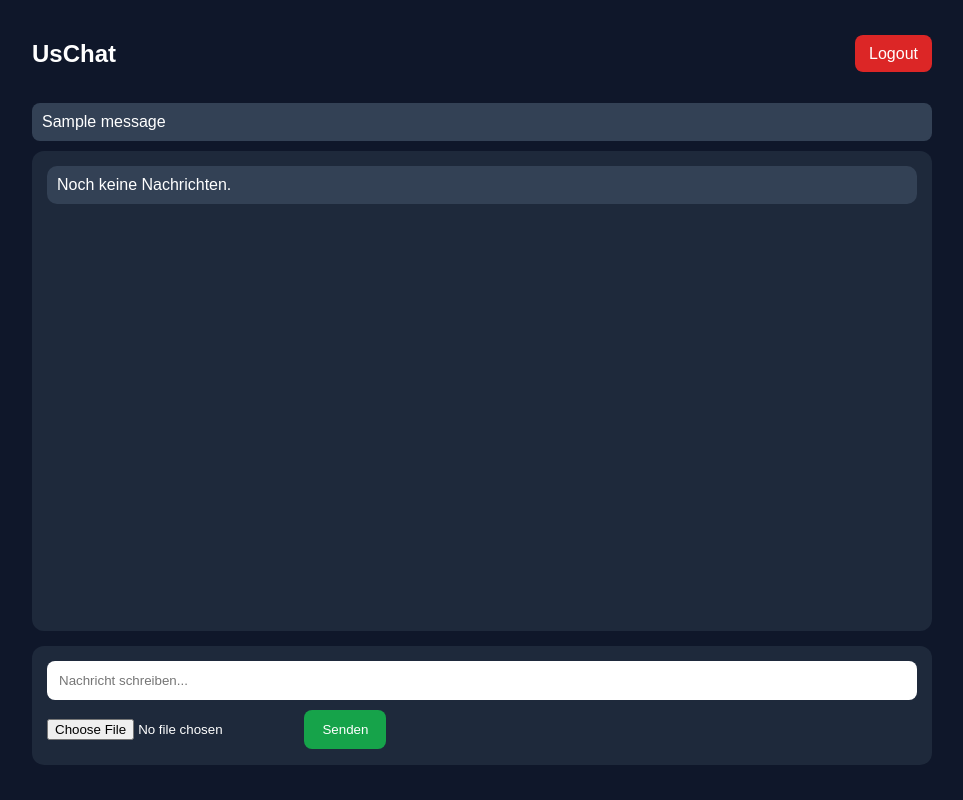
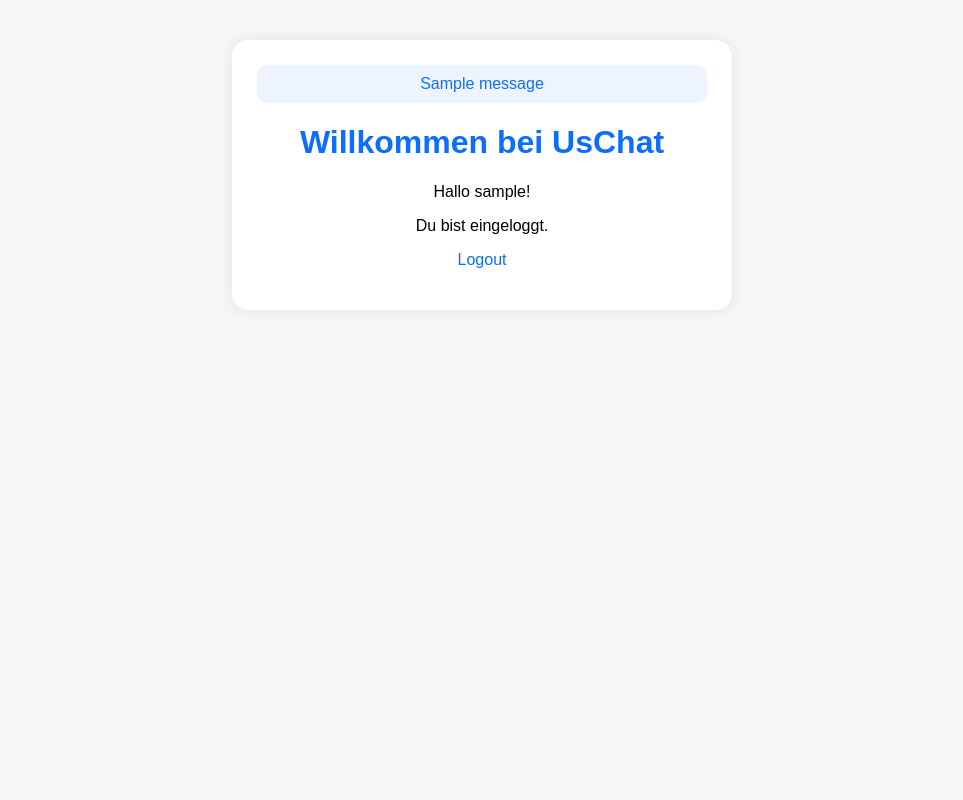
Before and after one commit to mohammadfazli5566-ctrl/uschat, a Flask app: template templates/chat.html in a window 1280 px wide. Shown: the whole page, without its empty margins (158-1121 px from the left). Run offline with Flask 3, Linux system fonts and the light colour scheme; the template is opened without the code that fills it: most values are stand-ins (such as "Sample title", 1, 10 or a date in 2020); one stand-in notice (Sample message) is shown.

Commit message:
users table fix for render

```diff
--- a/app.py
+++ b/app.py
@@ -7,16 +7,15 @@ import random
 import os
 
 app = Flask(__name__)
-app.secret_key = "uschat_secret_key_123"
+app.secret_key = os.environ.get("SECRET_KEY", "uschat_secret_key_123")
 
 DATABASE = "database.db"
 
-# DEINE APP-SENDER-E-MAIL
-# Diese E-Mail verschickt die Reset-Codes an ALLE Benutzer
-SENDER_EMAIL = "deinegmailadresse@gmail.com"
-SENDER_APP_PASSWORD = "dein_google_app_passwort"
+# HIER DEINE ECHTE GMAIL UND APP-PASSWORT EINTRAGEN
+SENDER_EMAIL = os.environ.get("SENDER_EMAIL", "deinegmailadresse@gmail.com")
+SENDER_APP_PASSWORD = os.environ.get("SENDER_APP_PASSWORD", "dein_google_app_passwort")
 
-# Temporärer Speicher für Reset-Codes
+# Temporäre Reset-Codes
 reset_codes = {}
 
 
@@ -40,6 +39,10 @@ def init_db():
 
     conn.commit()
     conn.close()
+
+
+# WICHTIG: Tabelle direkt beim Start erstellen
+init_db()
 
 
 @app.route("/")
@@ -110,11 +113,7 @@ def chat():
         flash("Bitte zuerst einloggen.")
         return redirect(url_for("login"))
 
-    return f"""
-    <h1>Willkommen bei UsChat, {session['username']}!</h1>
-    <p>Du bist eingeloggt.</p>
-    <a href="/logout">Logout</a>
-    """
+    return render_template("chat.html", username=session["username"])
 
 
 @app.route("/logout")
@@ -207,6 +206,5 @@ def reset_password(email):
 
 
 if __name__ == "__main__":
-    init_db()
     port = int(os.environ.get("PORT", 5000))
     app.run(host="0.0.0.0", port=port, debug=True)
--- a/templates/chat.html
+++ b/templates/chat.html
@@ -1,138 +1,8 @@
-<!DOCTYPE html>
-<html lang="de">
-<head>
-    <meta charset="UTF-8">
-    <title>UsChat</title>
-    <style>
-        body {
-            font-family: Arial, sans-serif;
-            background: #0f172a;
-            color: white;
-            margin: 0;
-            padding: 0;
-        }
-        .container {
-            width: 90%;
-            max-width: 900px;
-            margin: 20px auto;
-        }
-        .top-bar {
-            display: flex;
-            justify-content: space-between;
-            align-items: center;
-            margin-bottom: 15px;
-        }
-        .logout {
-            background: #dc2626;
-            color: white;
-            text-decoration: none;
-            padding: 10px 14px;
-            border-radius: 8px;
-        }
-        .chat-box {
-            background: #1e293b;
-            padding: 15px;
-            border-radius: 12px;
-            height: 450px;
-            overflow-y: auto;
-            margin-bottom: 15px;
-        }
-        .message {
-            background: #334155;
-            padding: 10px;
-            border-radius: 10px;
-            margin-bottom: 10px;
-        }
-        .me {
-            background: #2563eb;
-        }
-        .file-link {
-            display: inline-block;
-            margin-top: 6px;
-            color: #93c5fd;
-            text-decoration: none;
-        }
-        form {
-            background: #1e293b;
-            padding: 15px;
-            border-radius: 12px;
-        }
-        input[type="text"] {
-            width: 100%;
-            padding: 12px;
-            margin-bottom: 10px;
-            border: none;
-            border-radius: 8px;
-            box-sizing: border-box;
-        }
-        input[type="file"] {
-            margin-bottom: 10px;
-            color: white;
-        }
-        button {
-            background: #16a34a;
-            color: white;
-            border: none;
-            padding: 12px 18px;
-            border-radius: 8px;
-            cursor: pointer;
-        }
-        .msg {
-            background: #334155;
-            padding: 10px;
-            border-radius: 8px;
-            margin-bottom: 10px;
-        }
-        small {
-            opacity: 0.8;
-        }
-    </style>
-</head>
-<body>
-    <div class="container">
-        <div class="top-bar">
-            <h2>UsChat</h2>
-            <div>
-                <strong>{{ user }}</strong>
-                <a class="logout" href="{{ url_for('logout') }}">Logout</a>
-            </div>
-        </div>
+{% extends "base.html" %}
 
-        {% with messages_flash = get_flashed_messages() %}
-            {% if messages_flash %}
-                {% for msg in messages_flash %}
-                    <div class="msg">{{ msg }}</div>
-                {% endfor %}
-            {% endif %}
-        {% endwith %}
-
-        <div class="chat-box">
-            {% for msg in messages %}
-                <div class="message {% if msg.sender == user %}me{% endif %}">
-                    <strong>{{ msg.sender }}</strong><br>
-
-                    {% if msg.message %}
-                        {{ msg.message }}<br>
-                    {% endif %}
-
-                    {% if msg.file_name %}
-                        <a class="file-link" href="{{ url_for('uploaded_file', filename=msg.file_name) }}" target="_blank">
-                            📎 Datei öffnen
-                        </a><br>
-                    {% endif %}
-
-                    <small>{{ msg.created_at }}</small>
-                </div>
-            {% else %}
-                <div class="message">Noch keine Nachrichten.</div>
-            {% endfor %}
-        </div>
-
-        <form method="POST" enctype="multipart/form-data">
-            <input type="text" name="message" placeholder="Nachricht schreiben...">
-            <input type="file" name="file">
-            <button type="submit">Senden</button>
-        </form>
-    </div>
-</body>
-</html>
+{% block content %}
+<h1>Willkommen bei UsChat</h1>
+<p>Hallo {{ username }}!</p>
+<p>Du bist eingeloggt.</p>
+<p><a href="/logout">Logout</a></p>
+{% endblock %}
```
